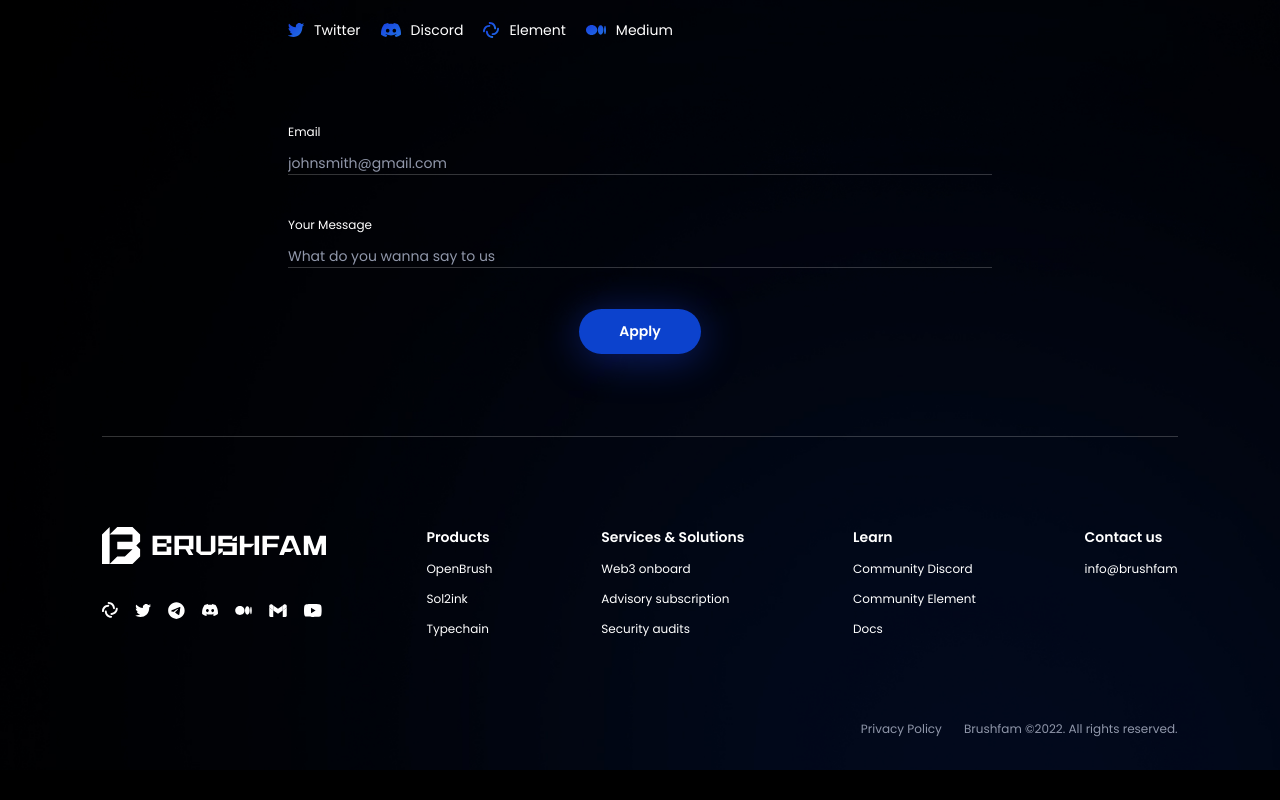
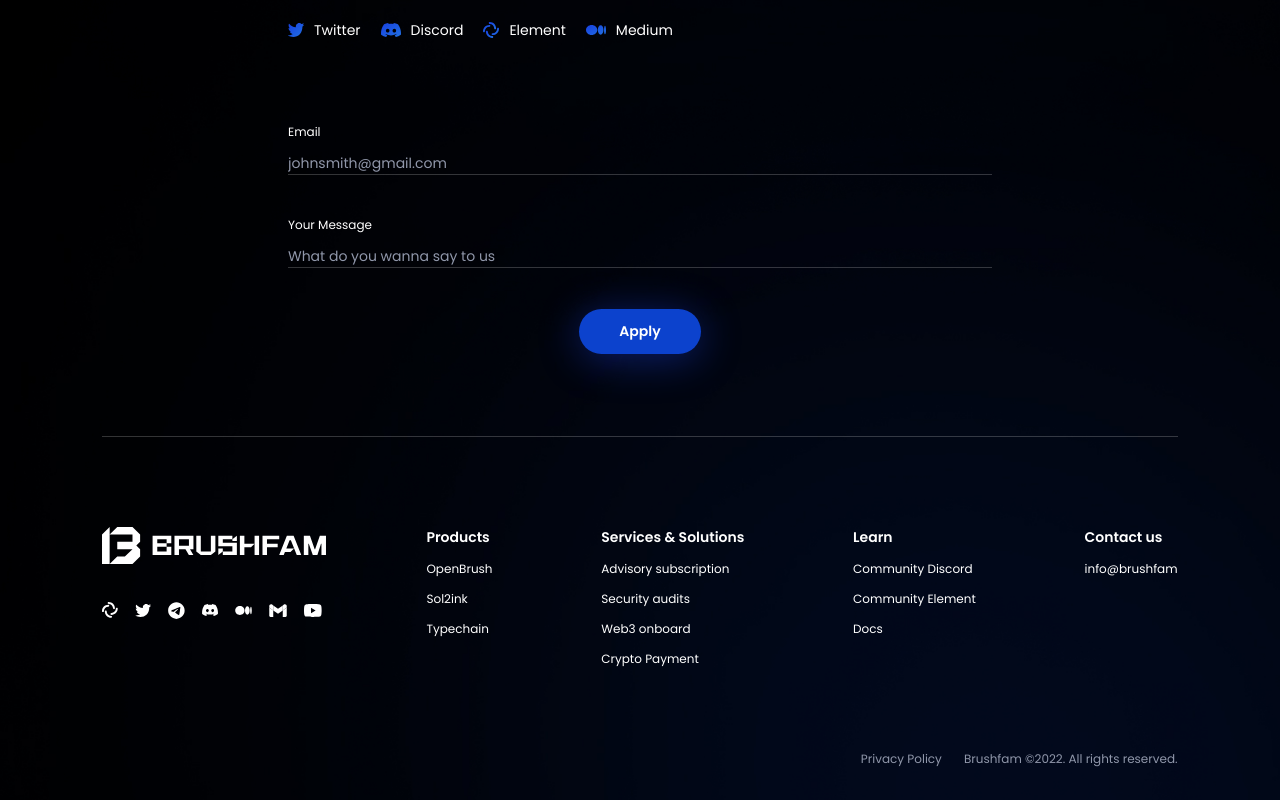
Before and after one commit to Brushfam/brushfam-website, a Next.js app: page / in a window 1280 px wide. Shown: the part 3663-4463 px from the top of the page. Before the commit the page ends 4433 px from the top, so only its background shows below. Built offline with nearby package versions, Linux system fonts and the light colour scheme.

Commit message:
Crypto Payment for navbar&footer

```diff
--- a/components/MobileNavbar.js
+++ b/components/MobileNavbar.js
@@ -185,9 +185,15 @@
                   </Link>
                 </li>
                 <li>
-                  <Link href={"/onboard-to-web3"} className={styles.link} onClick={toggleBody} style={{marginBottom: 0}}>
+                  <Link href={"/onboard-to-web3"} className={styles.link} onClick={toggleBody}>
                     <img src="/nav-icons/nav-web3.svg" style={{width: 18, marginRight: 7}}/>
                     <p>Web3 onboard</p>
+                  </Link>
+                </li>
+                <li>
+                  <Link href={"/crypto-payment"} className={styles.link} onClick={toggleBody} style={{marginBottom: 0}}>
+                    <img src="/nav-icons/nav-payment.svg" style={{width: 14}}/>
+                    <p>Crypto Payment</p>
                   </Link>
                 </li>
               </ul>
--- a/components/Navbar.js
+++ b/components/Navbar.js
@@ -93,7 +93,7 @@
                   <div className={navStyles.dropdownContentHeader}>
                     <div
                       className={navStyles.borderBlock3}
-                      style={{ height: 258 }}
+                      style={{ height: 320 }}
                     ></div>
                     <div className={navStyles.borderBlock1}></div>
                   </div>
@@ -131,12 +131,25 @@
 
                     <Link href={"/onboard-to-web3"}>
                       <div
-                        className={navStyles.dropDownLastItem}
+                        className={navStyles.dropDownItem}
                       >
                         <div className={navStyles.dropDownItemHeader}>
                           <img src="/nav-icons/nav-web3.svg" style={{width: 18, marginRight: 7}}/>
                           <p className={navStyles.dropdownTitle}>
                             Web3 onboard
+                          </p>
+                        </div>
+                      </div>
+                    </Link>
+
+                    <Link href={"/crypto-payment"}>
+                      <div
+                          className={navStyles.dropDownLastItem}
+                      >
+                        <div className={navStyles.dropDownItemHeader}>
+                          <img src="/nav-icons/nav-payment.svg" style={{width: 14}}/>
+                          <p className={navStyles.dropdownTitle}>
+                            Crypto Payment
                           </p>
                         </div>
                       </div>
--- a/data/footerData.js
+++ b/data/footerData.js
@@ -15,16 +15,20 @@
 
 export const servicesData = [
     {
-        label: "Web3 onboard",
-        link: "/onboard-to-web3"
-    },
-    {
         label: "Advisory subscription",
         link: "/advisory-subscription"
     },
     {
         label: "Security audits",
         link: "/security-audits"
+    },
+    {
+        label: "Web3 onboard",
+        link: "/onboard-to-web3"
+    },
+    {
+        label: "Crypto Payment",
+        link: "/crypto-payment"
     },
 ]
 
```
Also changed, not shown: public/nav-icons/nav-payment.svg (added).
